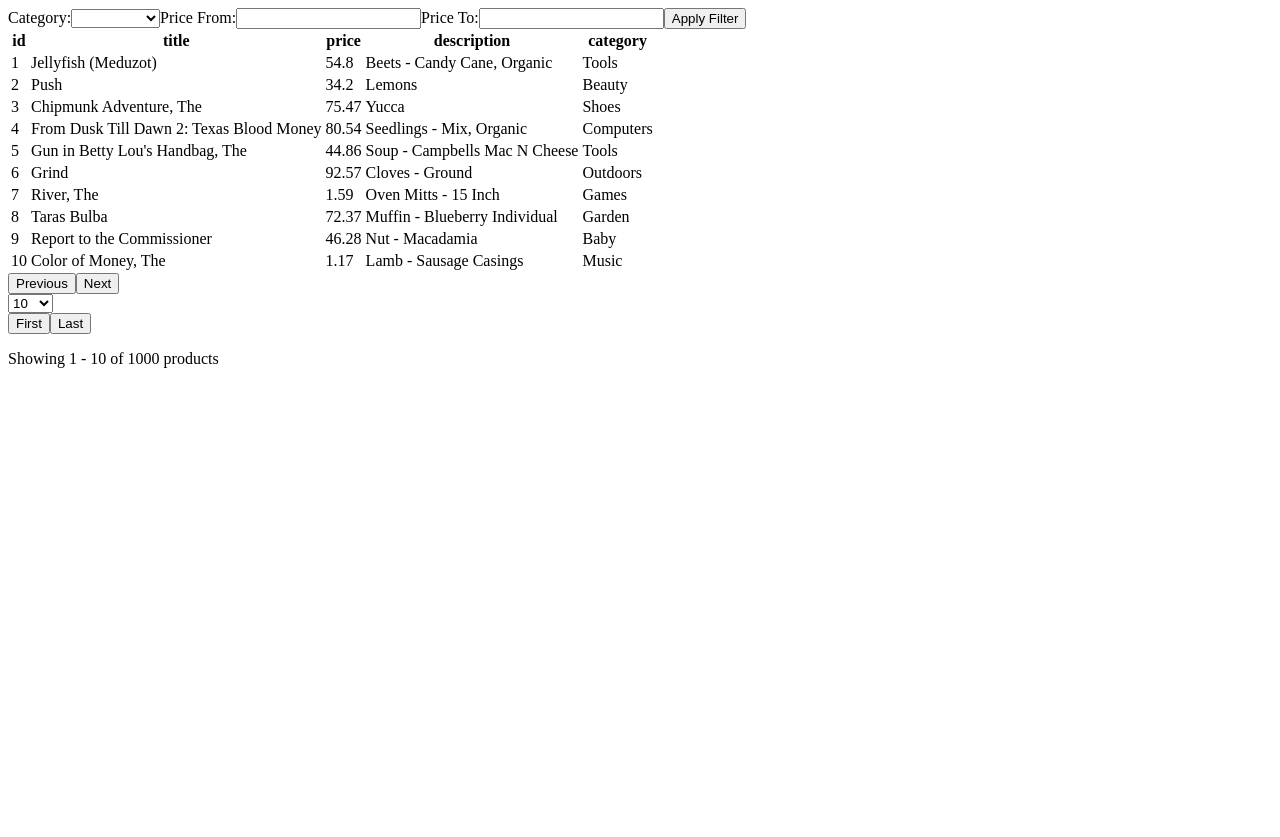
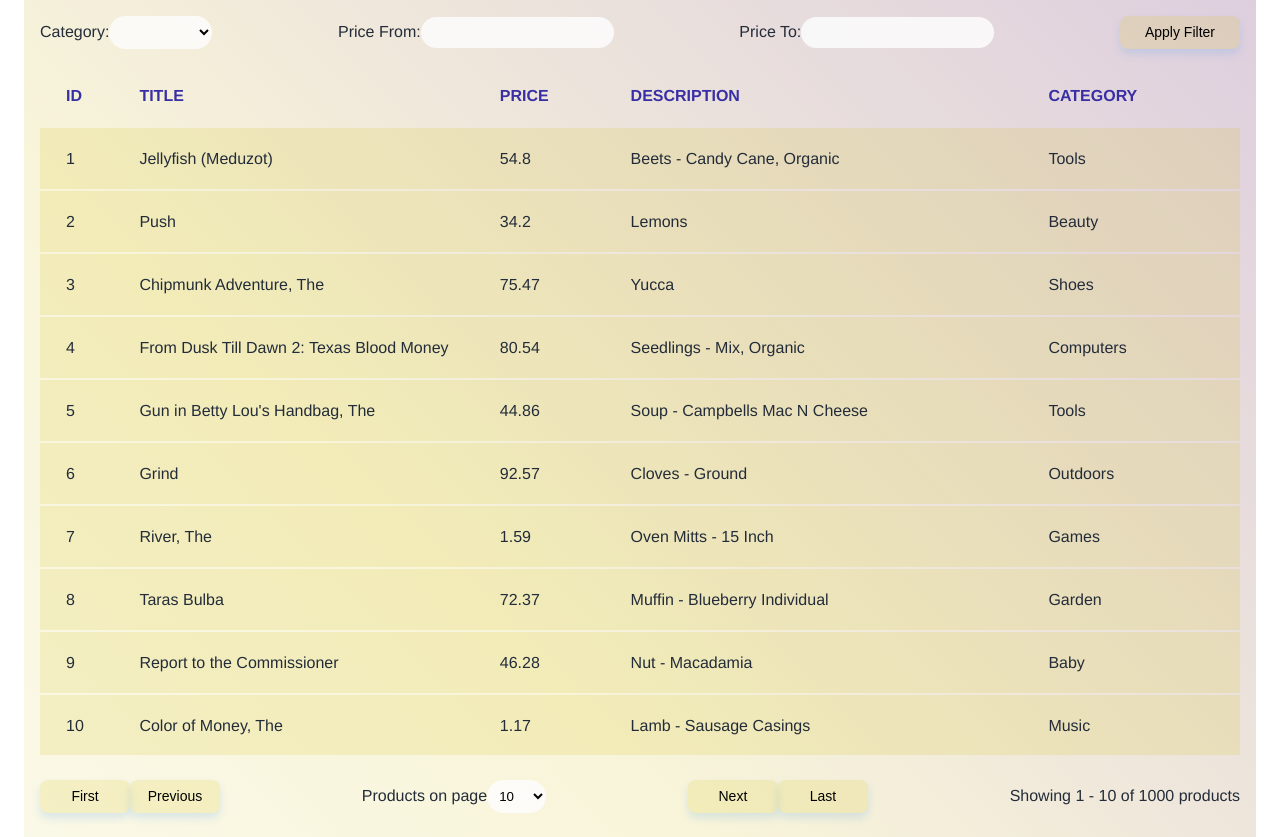
Before and after one commit to OlyaHlova/Angular-dynamic-data-filtering-application, an Angular app: page / in a window 1280 px wide. Before the commit the page ends 800 px from the top, so only its background shows below. Built offline with nearby package versions, Linux system fonts and the light colour scheme.

Commit message:
styles added

```diff
--- a/src/app/app.component.html
+++ b/src/app/app.component.html
@@ -1 +1,3 @@
-<app-product-list></app-product-list>
+<div class="container main-bg">
+    <app-product-list></app-product-list>
+</div>
--- a/src/app/components/product-filter/product-filter.component.html
+++ b/src/app/components/product-filter/product-filter.component.html
@@ -1,15 +1,17 @@
-<form [formGroup]="filterForm" (ngSubmit)="applyFilter()">
+<form class="liner-block" [formGroup]="filterForm" (ngSubmit)="applyFilter()">
+    <div>
         <label for="category">Category:</label>
-
         <select formControlName="selectedCategory" (change)="applyCategoryFilter($event)">
             <option *ngFor="let category of categories" [value]="category">{{ category }}</option>
         </select>
-
+    </div>
+    <div>
         <label for="priceFrom">Price From:</label>
         <input type="number" id="priceFrom" formControlName="priceFrom">
-
+    </div>
+    <div>
         <label for="priceTo">Price To:</label>
         <input type="number" id="priceTo" formControlName="priceTo">
-
-    <button type="submit">Apply Filter</button>
+    </div>
+    <button type="submit" class="btn apply">Apply Filter</button>
 </form>
--- a/src/app/components/product-filter/product-filter.component.scss
+++ b/src/app/components/product-filter/product-filter.component.scss
@@ -0,0 +1,7 @@
+.liner-block {
+    margin-bottom: 16px;
+}
+
+.apply {
+    min-width: 120px;
+}
--- a/src/app/components/product-list/product-list.component.html
+++ b/src/app/components/product-list/product-list.component.html
@@ -2,28 +2,30 @@
                     (filterChanged)="applyFilter($event)"
                     ></app-product-filter>
 
-<table class="mat-elevation-z8">
-  <thead>
-    <tr>
-      <th *ngFor="let column of displayedColumns">{{ column }}</th>
-    </tr>
-  </thead>
-  <tbody>
-    <tr *ngFor="let product of getDisplayedProducts()">
-      <td *ngFor="let column of displayedColumns">{{ product[column] }}</td>
-    </tr>
-  </tbody>
-</table>
-
-<div>
-  <button class="btn" (click)="onPreviousPage()">
-    Previous
-  </button>
-  <button class="btn" (click)="onNextPage()">
-    Next
-  </button>
+<div class="main__content">
+  <div class="product__content">
+      <section class="product-list container">
+          <div class="product-list__card secondary-title" >
+              <div class="product-list__item"
+                  *ngFor="let column of displayedColumns"
+                  >{{ column }}</div>
+          </div>
+          <div class="product-list__card" *ngFor="let product of getDisplayedProducts()">
+              <div class="product-list__item"
+                  *ngFor="let column of displayedColumns">{{ product[column] }}</div>
+          </div>
+      </section>
+  </div>
 </div>
 
+<div class="pagination liner-block">
+  <div>
+    <button class="btn" (click)="goToFirstPage()">First</button>
+    <button class="btn" (click)="onPreviousPage()">Previous</button>
+  </div>
+
+  <div class="pagination-item">
+    <span>Products on page</span>
     <select (change)="onPageSizeChange($event)">
       <option *ngFor="let option of pageSizeOptions"
               [value]="option"
@@ -31,16 +33,15 @@
           {{ option }}
       </option>
     </select>
+  </div>
 
   <div>
-  <button class="btn" (click)="goToFirstPage()">
-    First
-  </button>
-  <button class="btn" (click)="goToLastPage()">
-    Last
-  </button>
+    <button class="btn" (click)="onNextPage()">Next</button>
+    <button class="btn" (click)="goToLastPage()">Last</button>
   </div>
 
   <p>
     Showing {{ getDisplayedProductsRange() }}
   </p>
+
+</div>
--- a/src/app/components/product-list/product-list.component.scss
+++ b/src/app/components/product-list/product-list.component.scss
@@ -0,0 +1,75 @@
+@import './../../../styles/variables.scss';
+
+.main__content {
+    display: flex;
+    gap: 26px;
+    flex-wrap: wrap-reverse;
+    width: 100%;
+    justify-content: flex-start;
+    margin-top: 8px;
+}
+
+.product__content {
+    width: 100%;
+    display: flex;
+    flex-direction: column;
+    align-items: flex-end;
+    max-height: calc(100vh - 110px);
+    overflow-y: scroll;
+}
+
+.product-action__content {
+    width: calc(30% - 26px);
+    margin-top: 8px;
+}
+
+.product-list {
+    width: 100%;
+    margin: 0 auto;
+    padding: 0;
+}
+
+.product-list__card {
+    @media screen and (min-width: 640px){
+        display: grid;
+        grid-template-columns: 5% 30% 10% 35% 20%;
+        gap: 16px;
+        align-items: center;
+        overflow-wrap: anywhere;
+        margin-bottom: 2px;
+
+        &:first-of-type {
+            display: grid !important;
+        }
+    }
+
+    &:first-of-type {
+        display: none;
+    }
+}
+
+.product-list__card {
+    padding: 22px 26px 21px;
+}
+
+.product-list__card {
+    &:not(.secondary-title) {
+        background-color: $custom-yellow-light-color;
+
+        &:active,
+        &:hover,
+        &:focus {
+            background-color: $custom-blue-light-color;
+        }
+    }
+}
+
+.secondary-title {
+    text-transform: uppercase;
+    color: $basic-title-font-color;
+    font-weight: bold;
+}
+
+.liner-block {
+    margin-top: 16px;
+}
--- a/src/styles.scss
+++ b/src/styles.scss
@@ -1 +1,3 @@
-/* You can add global styles to this file, and also import other style files */
+@import './styles/variables.scss';
+@import './styles/main.scss';
+@import './styles/buttons.scss';
--- /dev/null
+++ b/src/styles/buttons.scss
@@ -0,0 +1,30 @@
+.btn {
+    padding: $btn-padding;
+    font-size: 14px;
+    line-height: 17px;
+    border: none;
+    border-radius: $basic-border-radius;
+    box-shadow: $basic-shadow;
+    min-width: 90px;
+    background-color: $custom-yellow-light-color;
+
+    &.prime {
+        background-color: $basic-dark-btn-color;
+        color: $basic-light-font-color;
+    }
+
+    &.secondary{
+        background-color: $basic-light-btn-color;
+        color: $basic-dark-font-color;
+    }
+
+    &:hover,
+    &:focus,
+    &:active {
+        opacity: 0.85;
+    }
+
+    &:focus-visible {
+        outline: none;
+    }
+}
--- /dev/null
+++ b/src/styles/main.scss
@@ -0,0 +1,81 @@
+body, h1, h2 {
+    margin: 0;
+    margin-block-start: 0;
+    margin-block-end: 0;
+    font-family: $basic-font-family;
+}
+
+body {
+    font-family: $basic-font-family;
+    color: $basic-dark-font-color;
+    font-size: $basic-font-size;
+}
+
+.container {
+    max-width: 1200px;
+    padding: $basic-padding;
+    margin: auto;
+}
+
+.main {
+    padding: 0;
+
+    &-bg {
+        height: 100%;
+        min-height: 96vh;
+        background: linear-gradient(45deg, $basic-light-bg-color,
+                                           $basic-filling-bg-color,
+                                           $secondary-filling-bg-color,
+                                           $basic-light-bg-color);
+        background-size: 400% 100%;
+
+        animation: moveBackground 30s linear infinite;
+
+        @keyframes moveBackground {
+            0%, 100% {
+                background-position: 0 0;
+            }
+            50% {
+                background-position: 100% 0;
+            }
+            75% {
+                background-position: 100% 0;
+            }
+        }
+
+        > .container{
+            padding: 0;
+        }
+    }
+}
+
+
+
+.title {
+    color: $basic-title-font-color;
+}
+
+input, select {
+    padding: $input-padding;
+    background-color: rgba(253, 253, 253, 0.85);
+    border: none;
+    border-radius: 8pc;
+    position: relative;
+
+    &:focus-visible {
+        outline: none;
+    }
+
+    &[type="number"]::-webkit-inner-spin-button {
+        -webkit-appearance: none;
+    }
+}
+
+
+.liner-block {
+    display: flex;
+    justify-content: space-between;
+    gap: 1em;
+    align-items: center;
+    flex-wrap: wrap;
+}
--- /dev/null
+++ b/src/styles/variables.scss
@@ -0,0 +1,50 @@
+/* Color variables: */
+
+$basic-light-color:             #fff;
+$basic-dark-color:              #232c38;
+
+$custom-yellow-light-color:     rgba(209, 185, 2, 0.15);
+$custom-yellow-medium-color:    rgba(209, 185, 2, 0.82);
+$custom-violet-light-color:     rgba(82, 3, 132, 0.25);
+$custom-violet-medium-color:    rgba(82, 3, 132, 0.5);
+$custom-violet-dark-color:      rgba(82, 3, 132, 1);
+$custom-blue-light-color:       rgba(57, 47, 165, 0.2);
+$custom-blue-medium-color:      rgba(57, 47, 165, 1);
+
+// Background:
+$basic-light-bg-color:          $basic-light-color;
+$basic-filling-bg-color:        $custom-yellow-light-color;
+$secondary-filling-bg-color:    $custom-violet-light-color;
+
+// Font
+$basic-dark-font-color:         $basic-dark-color;
+$basic-light-font-color:        $basic-light-color;
+$basic-title-font-color:        $custom-blue-medium-color;
+
+// Buttons
+$basic-dark-btn-color:          $custom-violet-dark-color;
+$basic-light-btn-color:         $custom-yellow-medium-color;
+
+
+/* Shadows */
+
+$basic-shadow:                    0px 5px 8px #2E8FF029;
+
+
+/* Size variables */
+
+$basic-font-size:               16px;
+
+
+/* Indents */
+
+$basic-padding:                 16px;
+$btn-padding:                   8px;
+$input-padding:                 8px;
+
+$basic-border-radius:           8px;
+
+
+/* Fonts */
+
+$basic-font-family:             Helvetica;
```
Lines whose indentation alone changed are shown as unchanged.
